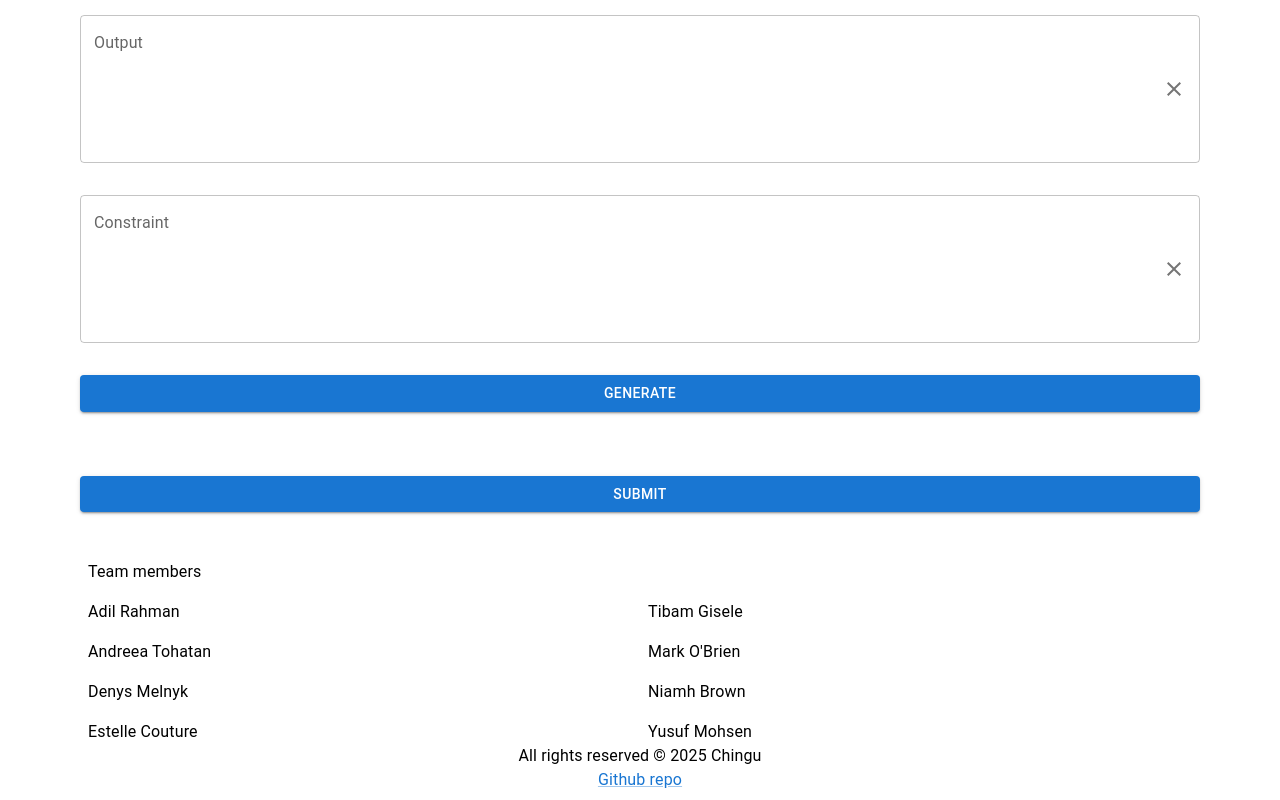
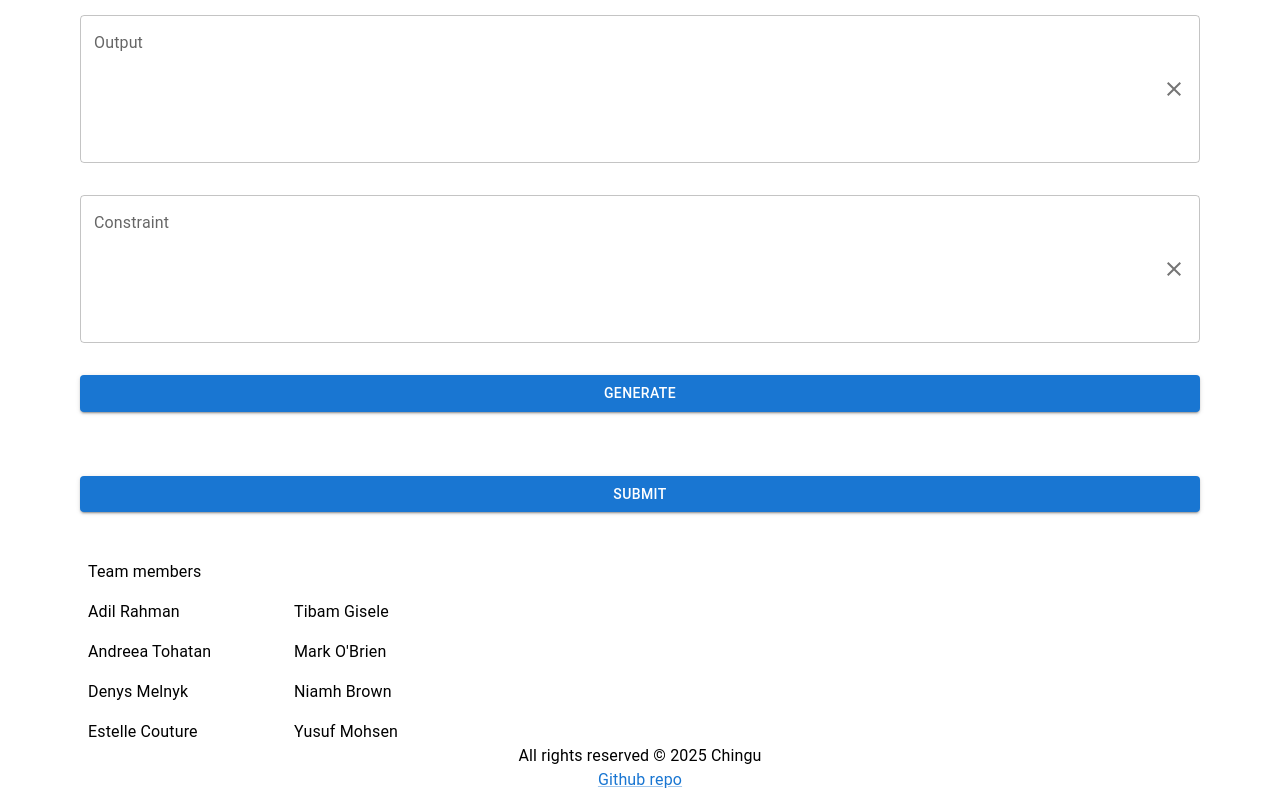
Before and after one commit to chingu-voyages/V54-tier2-team-21, a React (Vite) app: page / in a window 1280 px wide. Shown: the part 661-1461 px from the top of the page. Built offline with nearby package versions, Linux system fonts and the light colour scheme.

Commit message:
Make use of the maxWidth prop on the Container

```diff
--- a/src/components/Footer.tsx
+++ b/src/components/Footer.tsx
@@ -16,8 +16,8 @@ const Footer = () => {
             </Typography> */}
             <Container
                 id="team-container"
+                maxWidth="xs"
                 sx={{
-                    maxWidth: 300,
                     marginLeft: '0',
                     paddingLeft: '0',
                 }}
```
